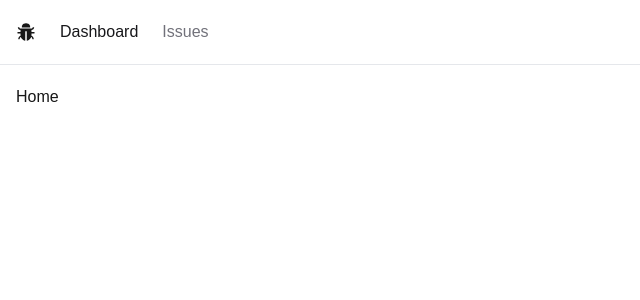
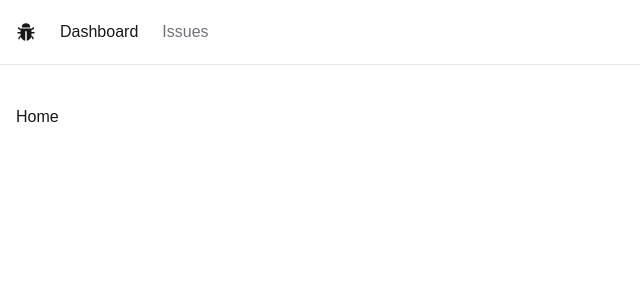
Before and after one commit to arman-borkhani/issue-tracker, a Next.js app: page / in a window 1280 px wide. Shown: the top 300 px of the page, without its empty margins (0-640 px from the left). Built offline with nearby package versions, Linux system fonts and the light colour scheme; what @radix-ui/themes would draw is missing.

Commit message:
Improve global spacing

```diff
--- a/app/NavBar.tsx
+++ b/app/NavBar.tsx
@@ -15,7 +15,7 @@ export const NavBar = () => {
   ];
 
   return (
-    <nav className="border-b py-5 mb-5">
+    <nav className="border-b py-5">
       <div className="container">
         <div className="flex items-center gap-6">
           <Link href="/">
--- a/app/issues/IssueActions.tsx
+++ b/app/issues/IssueActions.tsx
@@ -6,7 +6,7 @@ import IssueStatusFilter from "./IssueStatusFilter";
 
 const IssueActions = () => {
   return (
-    <Flex mb="5" justify="between">
+    <Flex justify="between">
       <IssueStatusFilter />
       <Button>
         <Link href="/issues/new">New Issue</Link>
--- a/app/layout.tsx
+++ b/app/layout.tsx
@@ -32,7 +32,7 @@ export default function RootLayout({
       >
         <Theme accentColor="violet">
           <NavBar></NavBar>
-          <main>
+          <main className="py-10">
             <div className="container">{children}</div>
           </main>
         </Theme>
```
